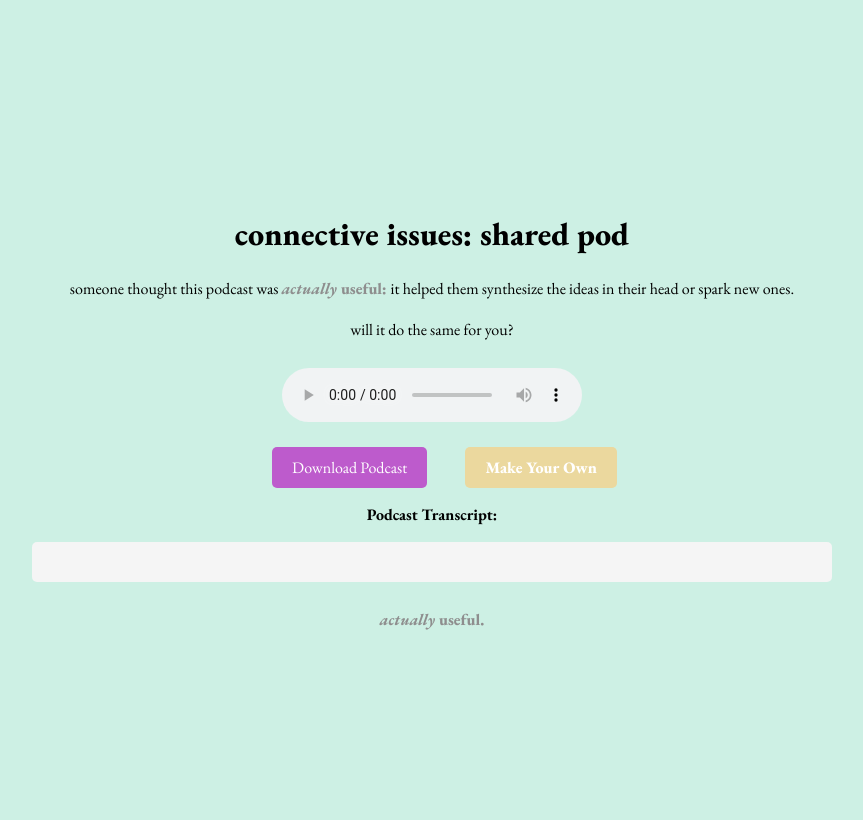
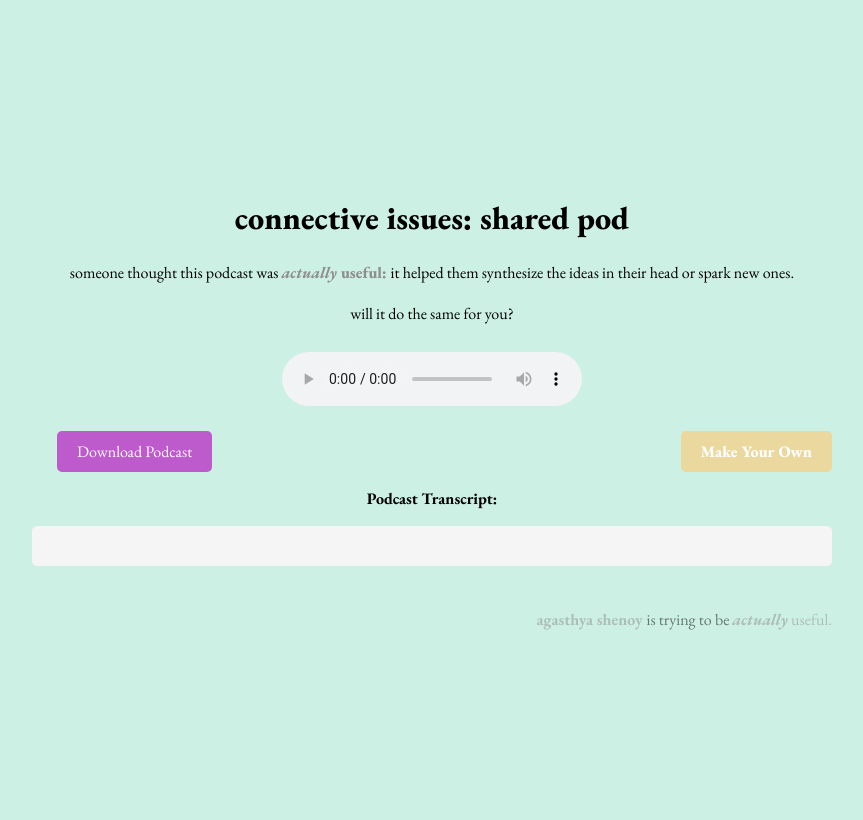
Before and after one commit to agasthyaps/connective-issues, a Flask app: template templates/shared_podcast.html in a window 1280 px wide. Shown: the whole page, without its empty margins (208-1071 px from the left). Run offline with Flask 2, Linux system fonts and the light colour scheme; the template is opened without the code that fills it, so the values that code supplies are empty; parts of the project's set-up code (start-up, migrations or seed data) failed here and were passed over.

Commit message:
shared page styling

```diff
--- a/templates/shared_podcast.html
+++ b/templates/shared_podcast.html
@@ -22,10 +22,23 @@
             cursor: pointer;
             font-family: 'EB Garamond', serif;
             font-size: 1rem;
-            margin-left: 10px; /* Add some space between the download and help me test buttons */
+        }
+        #downloadPodcast {
+            background-color: #bd5bcc;
+            color: white;
+            border: none;
+            padding: 10px 20px;
+            border-radius: 5px;
+            cursor: pointer;
+            font-family: 'EB Garamond', serif;
+            font-size: 1rem;
         }
         .audio-player {
             margin: 25px 0;
+        }
+        #buttons {
+            justify-content: space-between;
+            display: flex;
         }
     </style>
 </head>
@@ -41,14 +54,21 @@
             </audio>
         </div>
         <div id="buttons">
-            <a href="{{ audio_url }}" download class="downloadPodcast" style="margin:25px;">Download Podcast</a>
-            <a href="https://connective-issues.io" id="newPodcast" style="font-weight:800;">Make Your Own</a>
+            <div>
+                <a href="{{ audio_url }}" download id="downloadPodcast" style="margin:25px;">Download Podcast</a>
+            </div>
+            <div>
+                <a href="https://connective-issues.io" id="newPodcast" style="font-weight:800;">Make Your Own</a>
+            </div>
         </div>
         <div style="padding-bottom:25px;">
                 <h4>Podcast Transcript:</h4>
                 <div id="finalScriptShare">{{ transcript|safe }}</div>
     </div>
-
-    <a href="https://actually-useful.xyz" target="_blank" style="color: rgb(142, 142, 142); font-weight:800;"> <strong><i>actually</i></strong> useful.</a>
+    <footer>
+        <div style="text-align: right;">
+            <p style="opacity: 0.5;"><a href="https://linkedin.com/in/agasthyaps" target="_blank" style="color: rgb(142, 142, 142);"> <strong>agasthya shenoy </strong></a>is trying to be<a href="https://actually-useful.xyz" target="_blank" style="color: rgb(142, 142, 142);"> <strong><i> actually</i></strong> useful. </a></p>
+        </div>
+    </footer>
 </body>
 </html>
```
